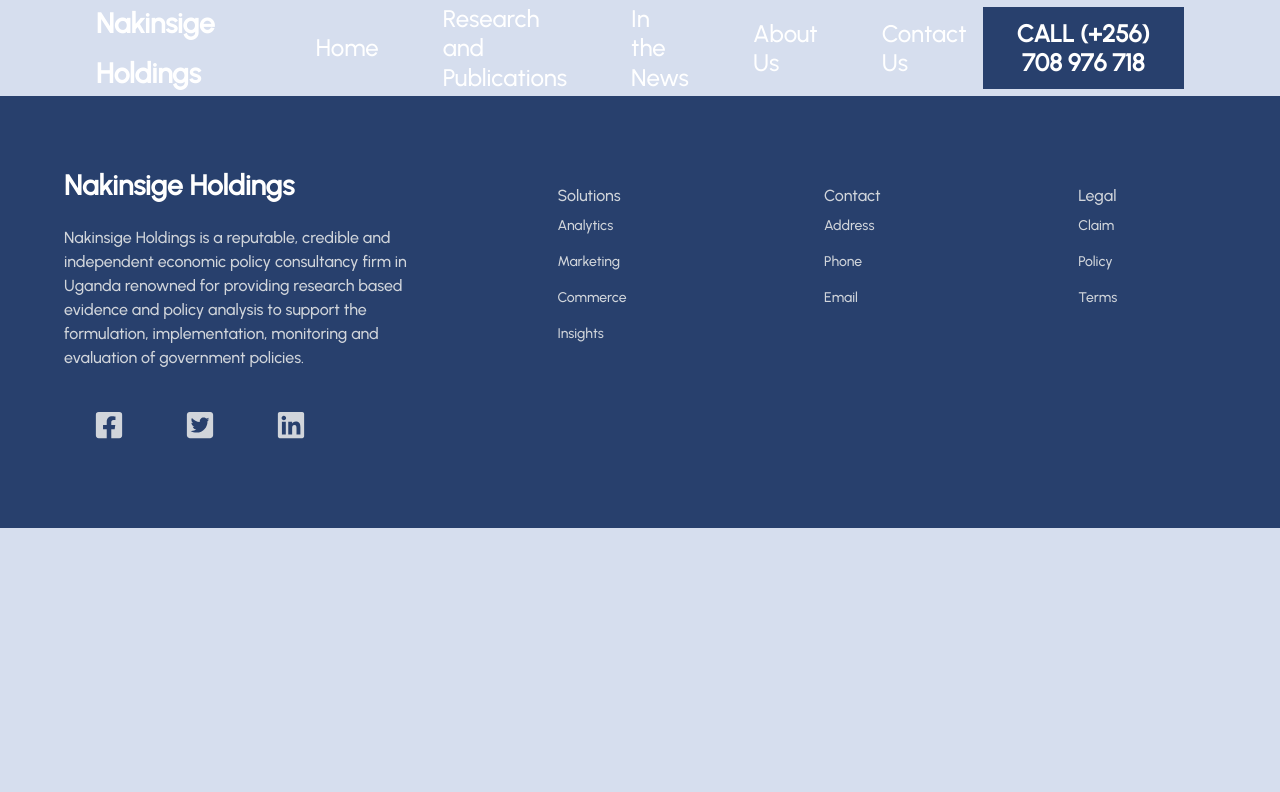
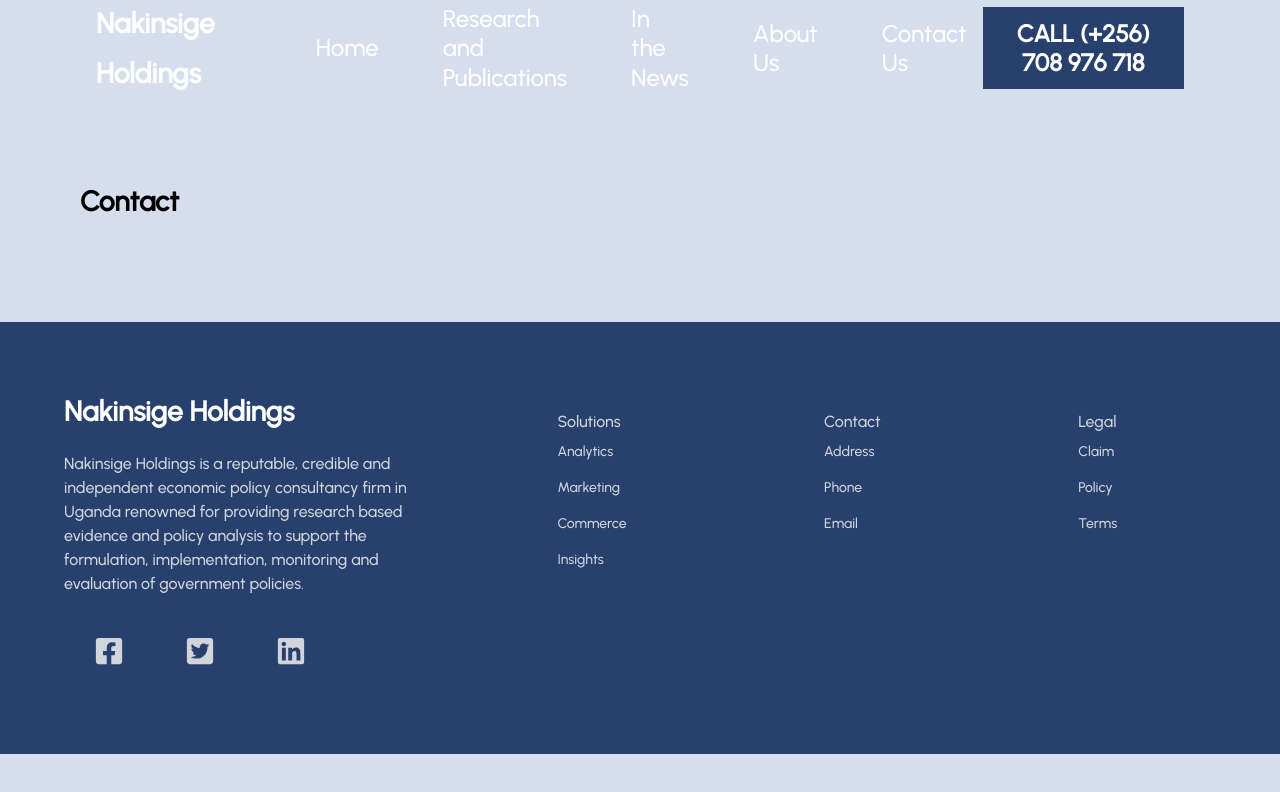
Before and after one commit to nassersaazi/nhl, a React (Vite) app: page /contact in a window 1280 px wide. Shown: the top 792 px of the page. Built offline with nearby package versions, Linux system fonts and the light colour scheme; a web font is replaced by a local one.

Commit message:
feat: add all necessary components

```diff
--- a/src/App.jsx
+++ b/src/App.jsx
@@ -2,6 +2,9 @@
 import Navbar from "./components/Navbar";
 import Hero from "./components/Hero";
 import About from "./components/About";
+import News from "./components/News";
+import Research from "./components/Research";
+import Contact from "./components/Contact";
 import Footer from "./components/Footer";
 
 const App = () => {
@@ -10,7 +13,10 @@
       <Navbar />
       <Routes>
         <Route path="/" element={<Hero />} />
+        <Route path="/research" element={<Research />} />
+        <Route path="/news" element={<News />} />
         <Route path="/about" element={<About />} />
+        <Route path="/contact" element={<Contact />} />
       </Routes>
       <Footer />
     </BrowserRouter>
--- /dev/null
+++ b/src/components/Contact.jsx
@@ -0,0 +1,11 @@
+const Contact = () => {
+    return (
+      <div className="py-20 px-4 max-w-6xl mx-auto">
+        <h1 className="text-3xl font-bold mb-4 ">
+          Contact
+        </h1>
+      </div>
+    );
+  }
+
+  export default Contact;
--- a/src/components/Navbar.jsx
+++ b/src/components/Navbar.jsx
@@ -32,7 +32,7 @@
               About Us
             </Link>
         <Link
-              to="contact"
+              to="/contact"
               className="text-white  p-4 cursor-pointer hover:text-[#28406D]"
             >
               Contact Us
--- /dev/null
+++ b/src/components/News.jsx
@@ -0,0 +1,12 @@
+
+const News = () => {
+    return (
+      <div className="py-20 px-4 max-w-6xl mx-auto">
+        <h1 className="text-3xl font-bold mb-4 ">
+          Media Appearances
+        </h1>
+      </div>
+    );
+  }
+
+  export default News;
--- /dev/null
+++ b/src/components/Research.jsx
@@ -0,0 +1,11 @@
+const Research = () => {
+    return (
+      <div className="py-20 px-4 max-w-6xl mx-auto">
+        <h1 className="text-3xl font-bold mb-4 ">
+          Research and Publications
+        </h1>
+      </div>
+    );
+  }
+
+  export default Research;
```
